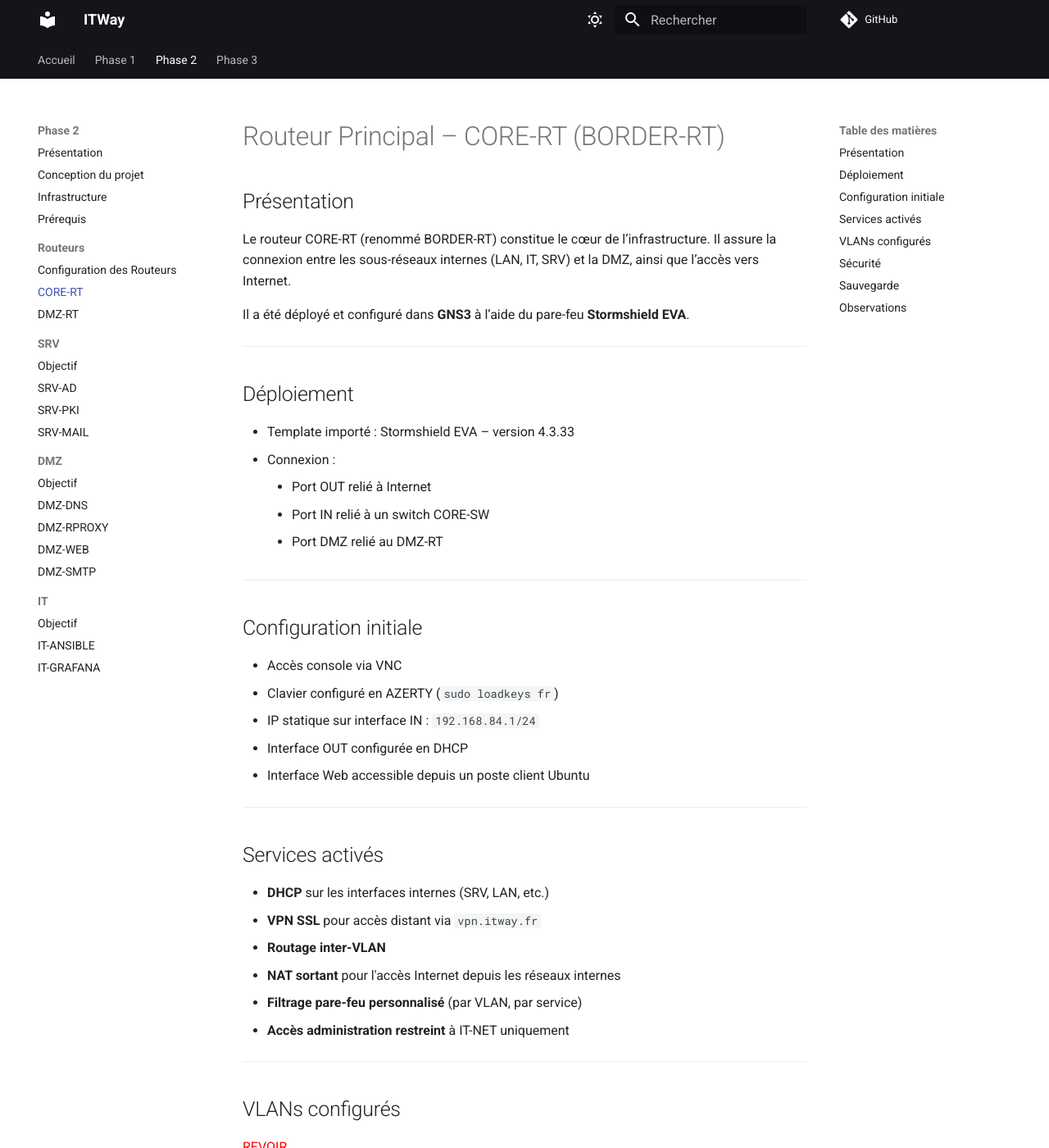
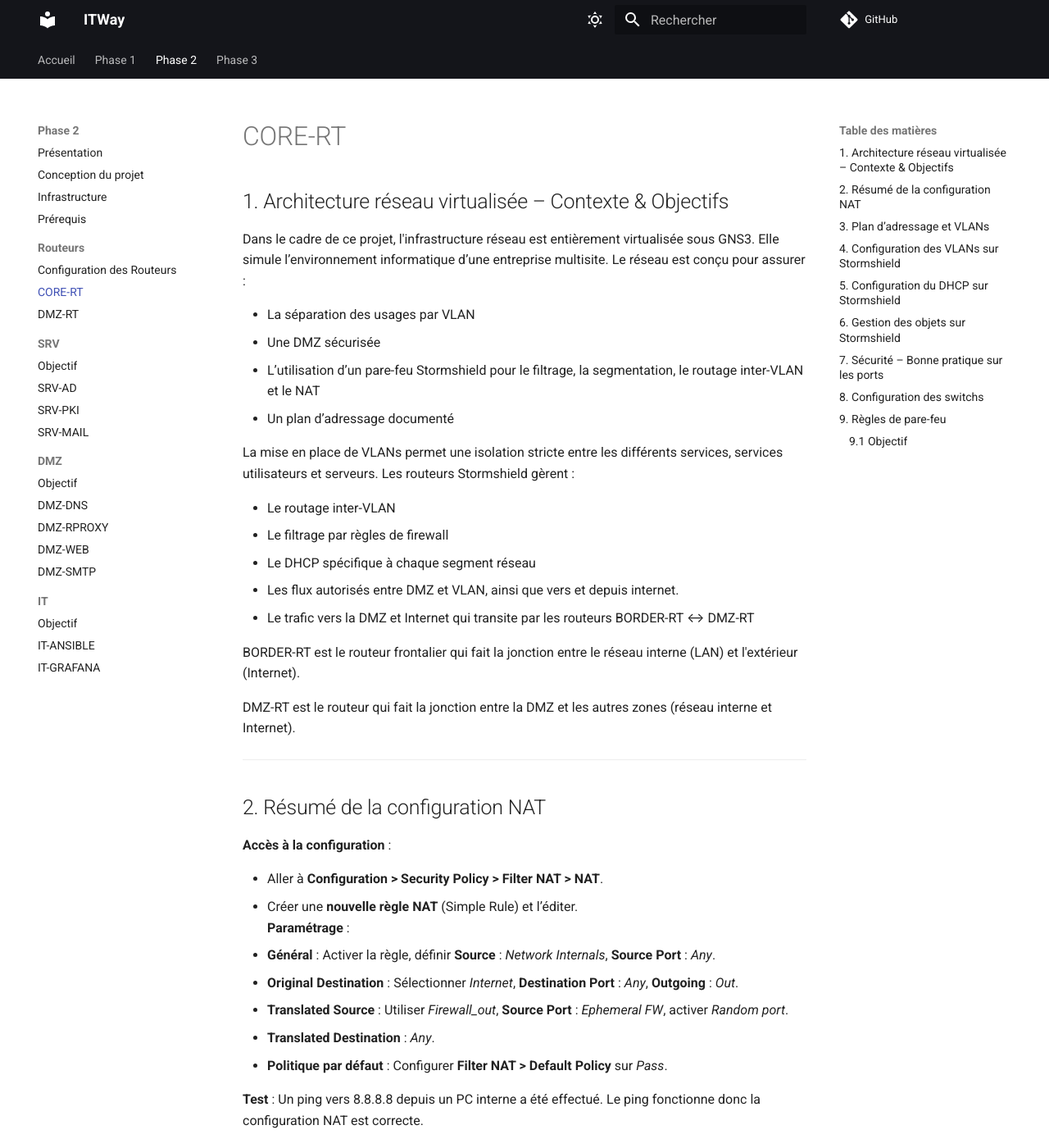
Before and after one commit to FirasJemaa/Projet_DSNS, an MkDocs documentation site: the page built from docs/core-rt.md, in a window 1280 px wide and 1400 px high. Shown: the whole window at 82% size. Built offline with MkDocs 1.6.1 and Material for MkDocs 9.7.7, drawn with Linux system fonts in a browser that asks for light colours; comment, search, counter and statistics services are not loaded; some of the changed text lies outside the part shown.

Commit message:
ajout grafana et routeur

```diff
--- a/docs/core-rt.md
+++ b/docs/core-rt.md
@@ -1,75 +1,112 @@
-# Routeur Principal – CORE-RT (BORDER-RT)
+## 1\. Architecture réseau virtualisée – Contexte & Objectifs
 
-## Présentation
+Dans le cadre de ce projet, l'infrastructure réseau est entièrement virtualisée sous GNS3. Elle simule l’environnement informatique d’une entreprise multisite. Le réseau est conçu pour assurer :
 
-Le routeur CORE-RT (renommé BORDER-RT) constitue le cœur de l’infrastructure. Il assure la connexion entre les sous-réseaux internes (LAN, IT, SRV) et la DMZ, ainsi que l’accès vers Internet.
+- La séparation des usages par VLAN
+- Une DMZ sécurisée
+- L’utilisation d’un pare-feu Stormshield pour le filtrage, la segmentation, le routage inter-VLAN et le NAT
+- Un plan d’adressage documenté
 
-Il a été déployé et configuré dans **GNS3** à l’aide du pare-feu **Stormshield EVA**.
+La mise en place de VLANs permet une isolation stricte entre les différents services, services utilisateurs et serveurs. Les routeurs Stormshield gèrent :
+
+- Le routage inter-VLAN
+- Le filtrage par règles de firewall
+- Le DHCP spécifique à chaque segment réseau
+- Les flux autorisés entre DMZ et VLAN, ainsi que vers et depuis internet.
+- Le trafic vers la DMZ et Internet qui transite par les routeurs BORDER-RT ↔ DMZ-RT
+
+BORDER-RT est le routeur frontalier qui fait la jonction entre le réseau interne (LAN) et l'extérieur (Internet).
+
+DMZ-RT est le routeur qui fait la jonction entre la DMZ et les autres zones (réseau interne et Internet).
 
 ---
 
-## Déploiement
+##  2\. Résumé de la configuration NAT
 
-- Template importé : Stormshield EVA – version 4.3.33
-- Connexion :
-    - Port OUT relié à Internet
-    - Port IN relié à un switch CORE-SW
-    - Port DMZ relié au DMZ-RT
+**Accès à la configuration** :
 
----
+- Aller à **Configuration \> Security Policy \> Filter NAT \> NAT**.
+- Créer une **nouvelle règle NAT** (Simple Rule) et l’éditer.
+  **Paramétrage** :
+- **Général** : Activer la règle, définir **Source** : *Network Internals*, **Source Port** : *Any*.
+- **Original Destination** : Sélectionner *Internet*, **Destination Port** : *Any*, **Outgoing** : *Out*.
+- **Translated Source** : Utiliser *Firewall\_out*, **Source Port** : *Ephemeral FW*, activer *Random port*.
+- **Translated Destination** : *Any*.
+- **Politique par défaut** : Configurer **Filter NAT \> Default Policy** sur *Pass*.
 
-## Configuration initiale
+  **Test** : Un ping vers 8.8.8.8 depuis un PC interne a été effectué. Le ping fonctionne donc la configuration NAT est correcte.
 
-- Accès console via VNC
-- Clavier configuré en AZERTY (`sudo loadkeys fr`)
-- IP statique sur interface IN : `192.168.84.1/24`
-- Interface OUT configurée en DHCP
-- Interface Web accessible depuis un poste client Ubuntu
+##  3. Plan d’adressage et VLANs
 
----
+| VLAN | Interface | Plage DHCP | Gateway |
+| ----- | ----- | ----- | ----- |
+| IT | VLAN10 | 172.16.10.4 \- 172.16.10.6 | 172.16.10.1 |
+| DIR | VLAN20 | 192.168.20.2 \- 192.168.20.14 | 192.168.20.1 |
+| COM | VLAN30 | 192.168.30.2 \- 192.168.30.14 | 192.168.30.1 |
+| PROD | VLAN40 | 192.168.40.2 \- 192.168.40.62 | 192.168.40.1 |
+| SRV | VLAN50 | 172.16.50.5 \- 172.16.50.6 | 172.16.50.1 |
 
-## Services activés
+## 4. Configuration des VLANs sur Stormshield
 
-- **DHCP** sur les interfaces internes (SRV, LAN, etc.)
-- **VPN SSL** pour accès distant via `vpn.itway.fr`
-- **Routage inter-VLAN**
-- **NAT sortant** pour l'accès Internet depuis les réseaux internes
-- **Filtrage pare-feu personnalisé** (par VLAN, par service)
-- **Accès administration restreint** à IT-NET uniquement
+Les VLANs sont configurés directement dans le Stormshield, en utilisant les interfaces VLAN virtuelles sur le port LAN.
 
----
+Exemple : configuration pour VLAN 40 (Production) :
 
-## VLANs configurés
-<span style="color:red">REVOIR</span>
+![image1](./images/rt1.png)
 
-| VLAN      | Nom réseau   | Plage IP               | Gateway          |
-|-----------|--------------|------------------------|------------------|
-| 10        | NET-IT       | 172.16.86.0/27         | 172.16.86.1      |
-| 31        | Direction & Administratif | 192.168.90.0/26 | 192.168.90.1 |
-| 122       | WAN/OUT      | DHCP (Internet)        | -                |
+## 5. Configuration du DHCP sur Stormshield
 
----
+Sur Stormshield :
 
-## Sécurité
+- Objet réseau DHCP-VLAN40 défini
+- Exclusion de la passerelle (192.168.40.1)
+- Attribue automatiquement des IPs dans la plage définie
+- DNS primaire/secondaire (IPs du serveur AD et AD2 si elle existait)
 
-- Accès Web/SSH uniquement depuis IT-NET
-- Authentification via comptes AD membres du groupe `GRP-SECU-IT`
-- Filtrage ICMP activé (dans les deux sens)
-- NAT configuré pour masquer les IP internes
-- Mise en place de sauvegardes automatiques
+![image2](./images/rt2.png)
 
----
+## 6. Gestion des objets sur Stormshield
 
-## Sauvegarde
+L’utilisation d’objets Stormshield est essentielle pour la lisibilité et la réutilisation dans les règles de sécurité :
 
-- Sauvegarde hebdomadaire manuelle (sur machine Windows)
-- Objectif futur : sauvegarde automatique vers serveur HTTPS
-- Test de restauration à prévoir
+- **Objets IP** (réseaux, hôtes, plages)
+- **Objets interface** (VLANs, ports)
+- **Objets services** (HTTP, SMTP, etc.)
+- **Groupes d’objets** (pour simplifier les ACLs)
+- …
 
----
+![image3](./images/rt3.png)
 
-## Observations
+## 7. Sécurité – Bonne pratique sur les ports
 
-- L’infrastructure a été testée avec succès (ping 8.8.8.8 OK)
-- Passage du switch Cisco à un switch Ethernet pour compatibilité
-- Renommage de l’équipement dans l’interface Stormshield : `BORDER-RT`
+Une configuration importante sur Stormshield a été effectuée :
+
+**Port 4 :** port physique désactivé, mais les VLANs associés restent fonctionnels.
+
+- Cela évite d’attribuer une IP au port physique, donc réduit la surface d’attaque.
+- Les VLANs sont encapsulés dans le port trunk mais le port en lui-même n’est pas exposé.
+
+![image4](./images/rt4.png)
+
+## 8. Configuration des switchs
+
+**CORE-SW** :
+
+- Les ports uplink vers d’autres VLANs ou vers le routeur sont en mode trunk (dot1q)
+- Le port vers le switch des serveurs (SW-SRV) est aussi e**n trunk**
+
+![image5](./images/rt5.png)
+
+**SW-SRV** :
+
+- Le port vers le CORE-SW est en trunk (dot1q)
+- Le port vers la machine du VLAN 40 est en mode access, VLAN 40
+
+## 9. Règles de pare-feu
+
+### 9.1 Objectif
+
+Mettre en place une politique de filtrage rigoureuse sur les deux routeurs pare-feu de l’infrastructure.
+
+La politique de base repose sur le principe de refus par défaut (Deny All) : seuls les flux strictement nécessaires sont autorisés.
+Les règles sont organisées par zone logique (INTERNET, DMZ NETWORK, DMZ-TUNNEL, LAN-NETWORK, IT-NETWORK, SRV-NETWORK et CORE-NETWORK) et fondées sur le principe du moindre privilège : aucun service superflu ne doit être accessible.
```
Also changed, not shown: docs/core-rtold.md (added, +75 -0 lines), docs/it/grafana.md (+104 -0 lines), docs/images/rt1.png (added), docs/images/rt2.png (added), docs/images/rt3.png (added), docs/images/rt4.png (added), docs/images/rt5.png (added).
